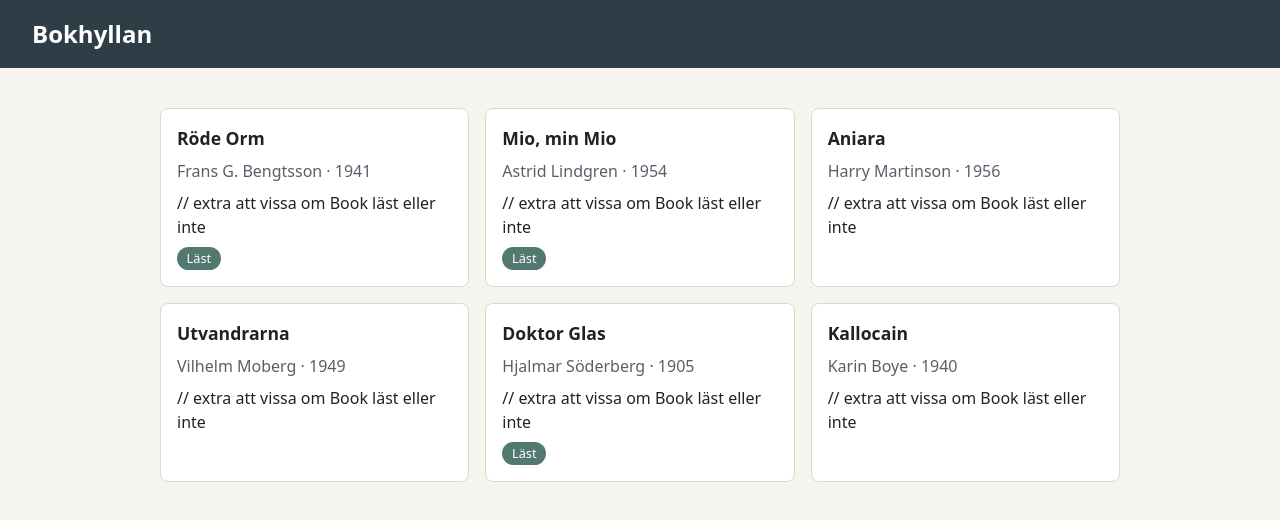
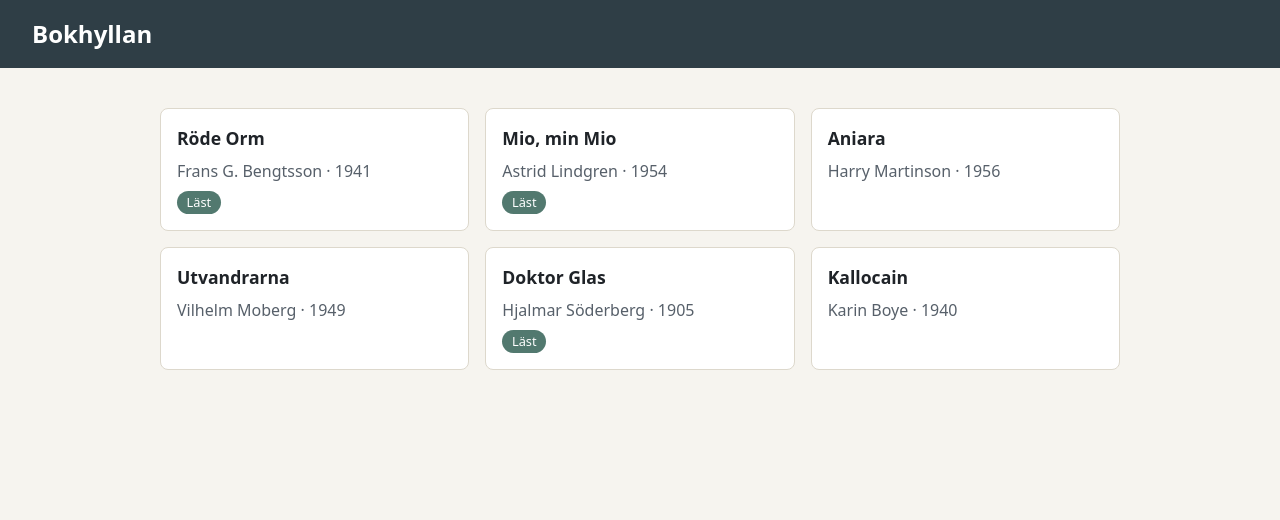
Before and after one commit to suzan-al-majdalawi/Bokhyllan-suzan, a React (Vite) app in the folder app/: page / in a window 1280 px wide. Shown: the top 520 px of the page. Built offline with nearby package versions, Linux system fonts and the light colour scheme.

Commit message:
fix: remove unnecessary comment in BookCard component

```diff
--- a/app/src/components/BookCard.jsx
+++ b/app/src/components/BookCard.jsx
@@ -7,7 +7,6 @@
       {book.author} · {book.year}
     </p>
 
-// extra att vissa om Book läst eller inte
     {book.read && (
       <span className="badge" data-testid="badge-read">
         Läst
```
